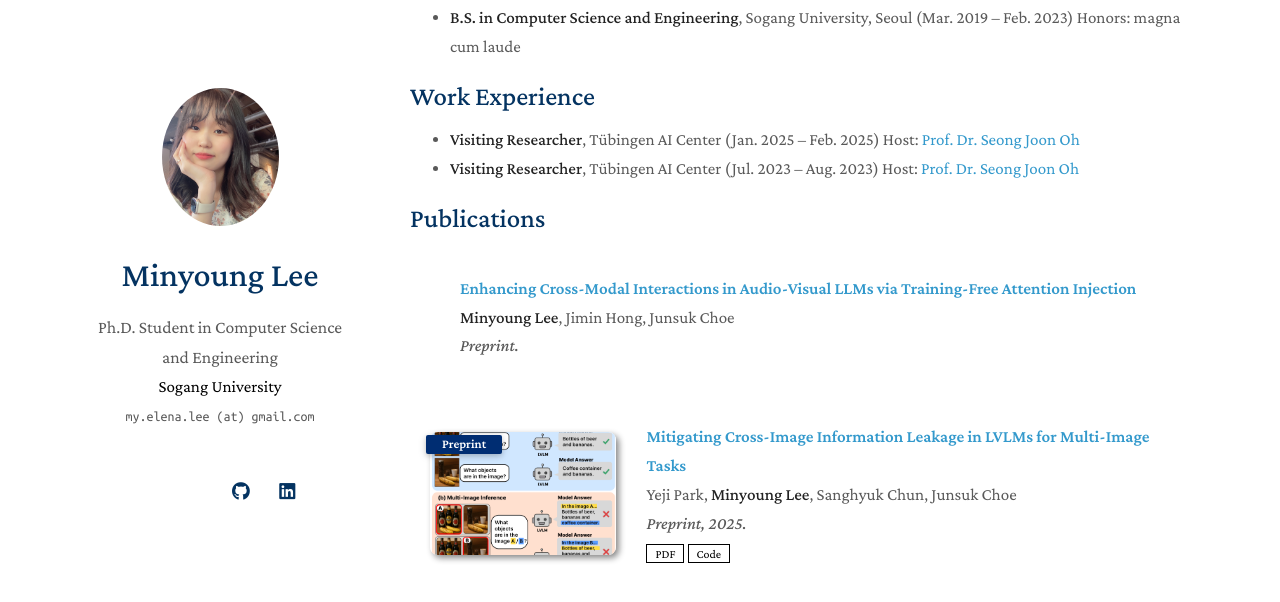
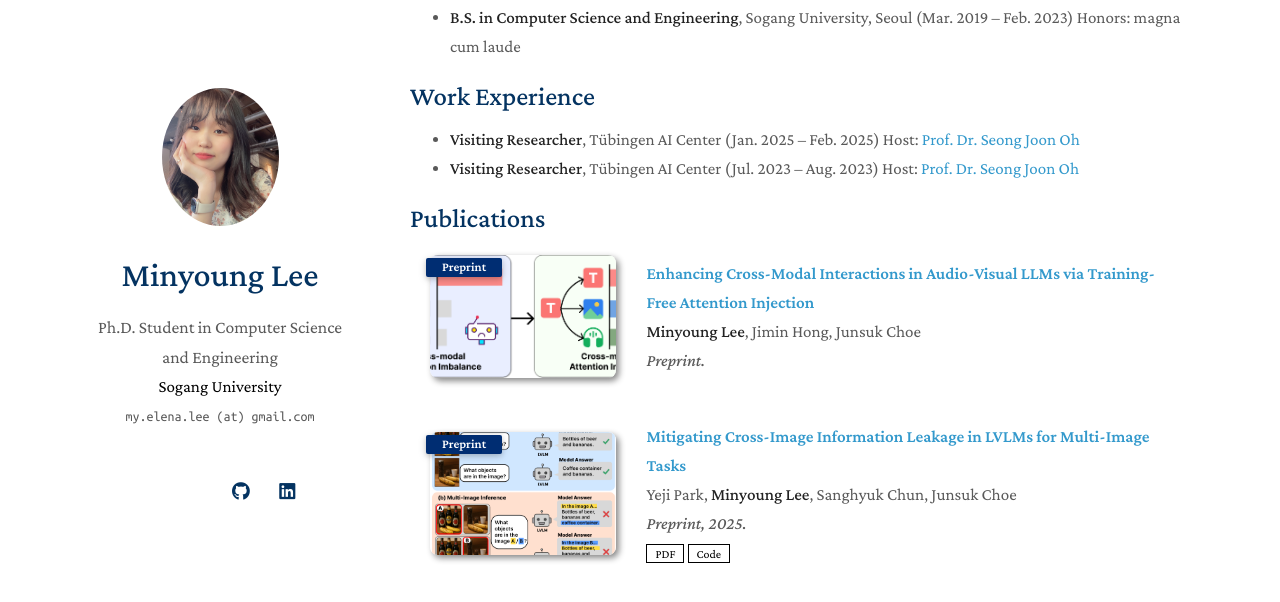
Before and after one commit to MYMY-young/MYMY-young.github.io, a Jekyll site: the page built from index.md, in a window 1280 px wide and 900 px high, scrolled down 737 px, cut to the strip 0-609 px from the top of the window. Shown: the top 602 px of the strip. Built offline with Jekyll 4.4.1, drawn with Linux system fonts in a browser that asks for light colours; a style sheet for code colours, icons or effects is not loaded; our own code applies the rules of GitHub Pages for plain Markdown files.

Commit message:
Fix image filename for ShiftMatch publication
Updated image filename for the publication entry on ShiftMatch.

```diff
--- a/_data/publications.yml
+++ b/_data/publications.yml
@@ -3,6 +3,7 @@
     authors: <strong>Minyoung Lee</strong>, Jimin Hong, Junsuk Choe
     conference_short: Preprint
     conference: Preprint.
+    image: ./assets/img/publications/omni_attention.png
 
   - title: "Mitigating Cross-Image Information Leakage in LVLMs for Multi-Image Tasks"
     authors: Yeji Park, <strong>Minyoung Lee</strong>, Sanghyuk Chun, Junsuk Choe
@@ -33,5 +34,5 @@
     conference_short: PRL
     conference: Pattern Recognition Letters, 2025. (SJR Q1; IF 3.9)
     pdf: https://papers.ssrn.com/sol3/papers.cfm?abstract_id=4918892
-    image: ./assets/img/publications/shiftmatch.png
+    image: ./assets/img/publications/ShiftMatch.png
     notes: ACCV 2024 Workshop on Women in Computer Vision (WiCV)
```
